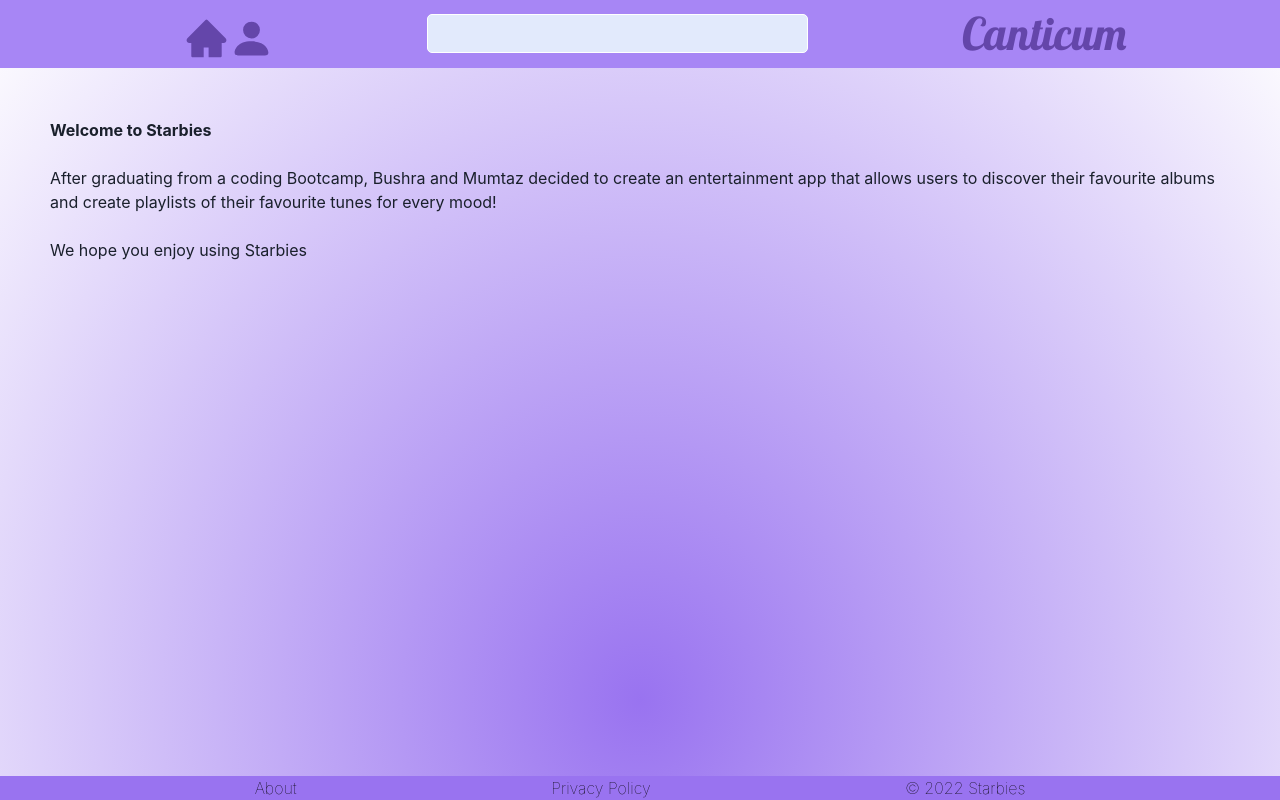
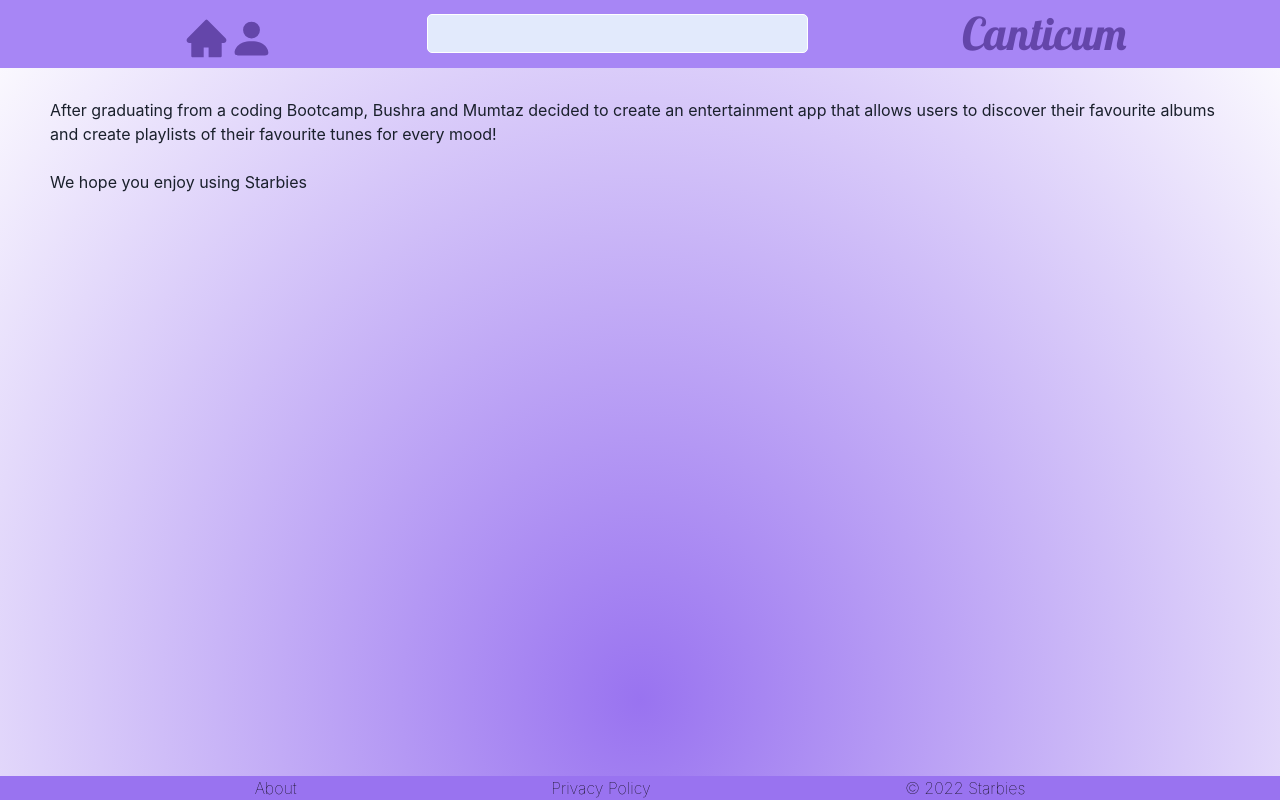
Before and after one commit to MumtazO/starbies, a React (Create React App) app in the folder music_app/: page /about in a window 1280 px wide. Shown: the top 800 px of the page. Built offline with nearby package versions, Linux system fonts and the light colour scheme.

Commit message:
made header sticky

```diff
--- a/music_app/src/components/header.css
+++ b/music_app/src/components/header.css
@@ -1,11 +1,9 @@
-* {
-  box-sizing: border-box;
-}
-
 .Header {
   text-align: center;
   font-size: 45px;
   color: black;
+  position:fixed;
+  width:100%;
 }
 
 .straighlineheader {
```
